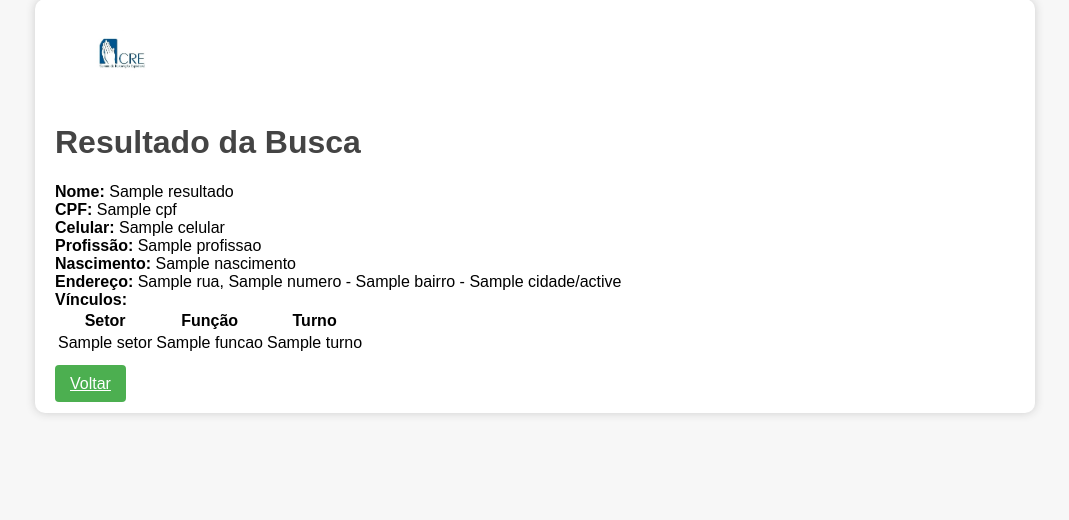
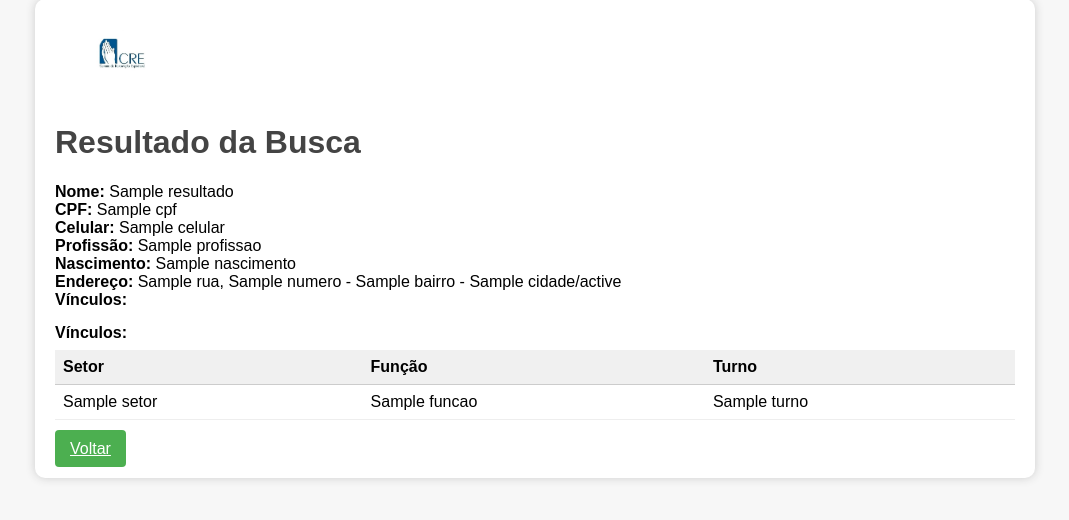
Before and after one commit to rdfranca/centro-espirita-app, a Flask app: template templates/resultado.html in a window 1280 px wide. Shown: the part 29-549 px from the top of the page, without its empty margins (105-1174 px from the left). Run offline with Flask 3, Linux system fonts and the light colour scheme; the template is opened without the code that fills it: most values are stand-ins (such as "Sample title", 1, 10 or a date in 2020); some libraries are stand-ins or nearby versions.

Commit message:
Add files via upload

```diff
--- a/templates/resultado.html
+++ b/templates/resultado.html
@@ -12,24 +12,27 @@
         <strong>Nascimento:</strong> {{ r.nascimento or '' }}<br>
         <strong>Endereço:</strong> {{ r.rua or '' }}, {{ r.numero or '' }} - {{ r.bairro or '' }} - {{ r.cidade or '' }}/{{ r.estado or '' }}<br>
         <strong>Vínculos:</strong>
-<table class="table table-sm table-bordered">
+<div style="margin-top: 15px;">
+    <strong>Vínculos:</strong>
+    <table style="width: 100%; border-collapse: collapse; margin-top: 8px;">
         <thead>
-        <tr>
-            <th>Setor</th>
-            <th>Função</th>
-            <th>Turno</th>
+            <tr style="background-color: #f0f0f0;">
+                <th style="text-align: left; padding: 8px; border-bottom: 1px solid #ccc;">Setor</th>
+                <th style="text-align: left; padding: 8px; border-bottom: 1px solid #ccc;">Função</th>
+                <th style="text-align: left; padding: 8px; border-bottom: 1px solid #ccc;">Turno</th>
             </tr>
         </thead>
         <tbody>
             {% for v in r.vinculos %}
             <tr>
-            <td>{{ v.setor }}</td>
-            <td>{{ v.funcao }}</td>
-            <td>{{ v.turno }}</td>
+                <td style="padding: 8px; border-bottom: 1px solid #eee;">{{ v.setor }}</td>
+                <td style="padding: 8px; border-bottom: 1px solid #eee;">{{ v.funcao }}</td>
+                <td style="padding: 8px; border-bottom: 1px solid #eee;">{{ v.turno }}</td>
             </tr>
             {% endfor %}
         </tbody>
     </table>
+</div>
     </div>
     {% endfor %}
 {% else %}
```
Lines whose indentation alone changed are shown as unchanged.
